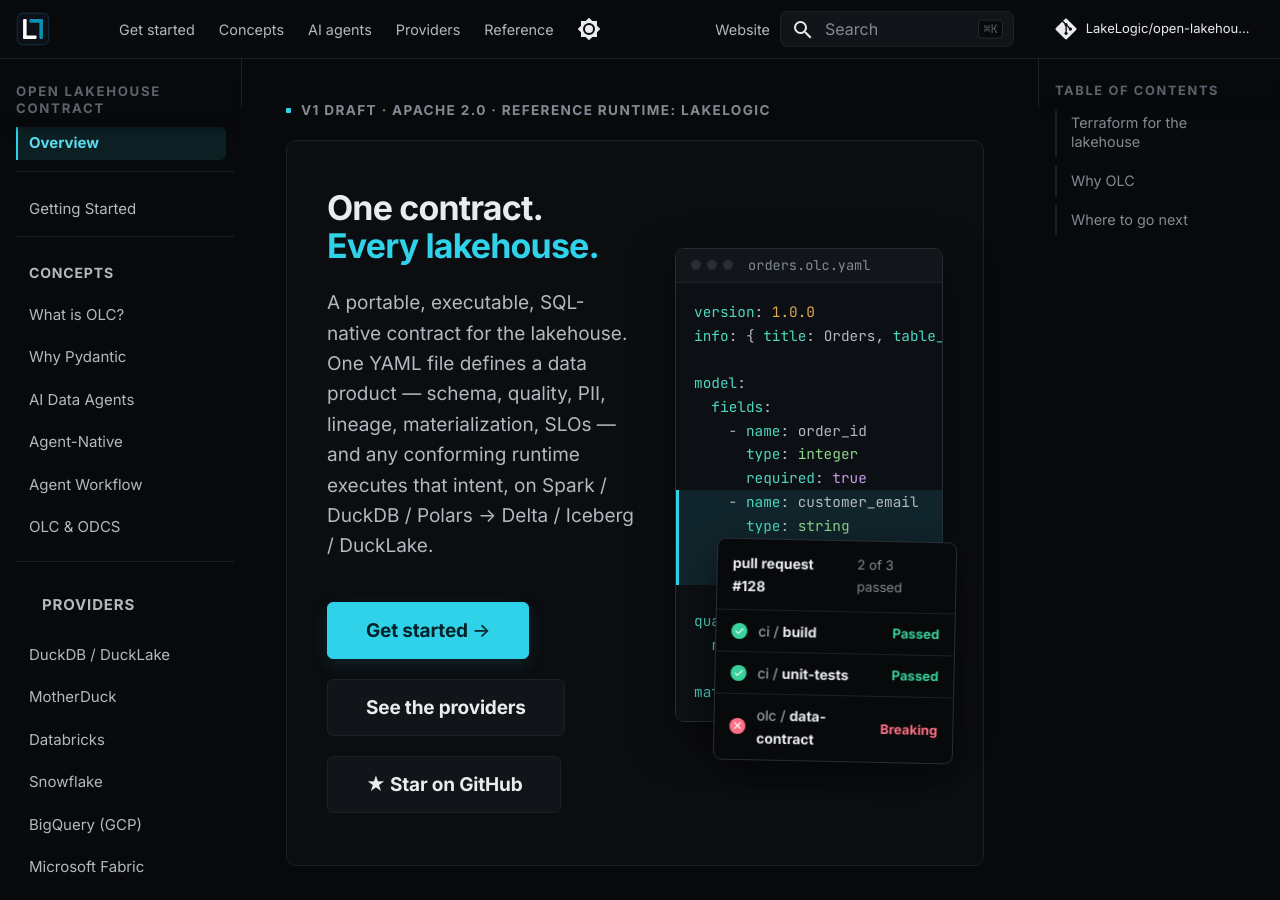
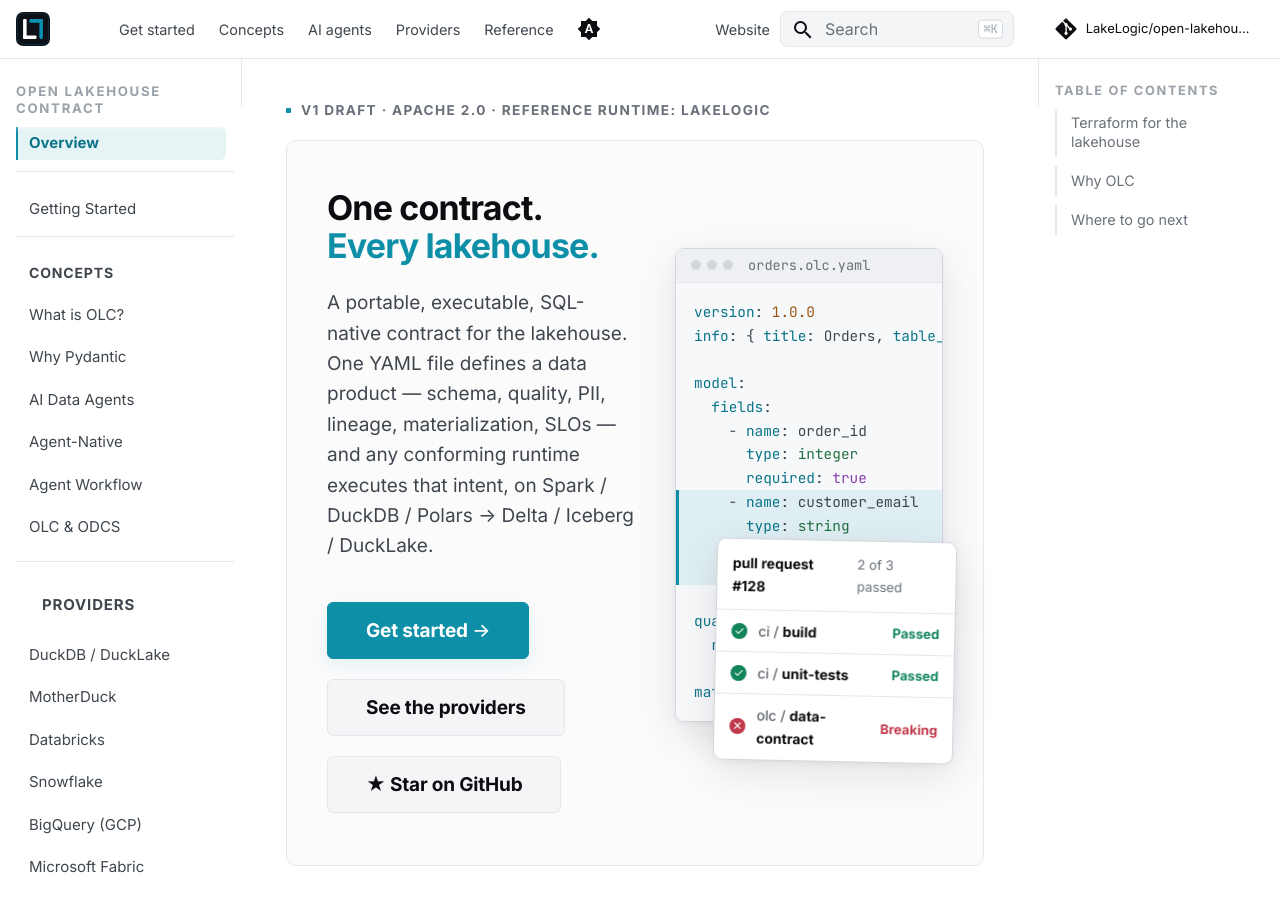
Before and after one commit to LakeLogic/open-lakehouse-contract, an MkDocs documentation site: the page built from docs/index.md, in a window 1280 px wide and 900 px high. Built offline with MkDocs 1.6.1 and Material for MkDocs 9.7.7, drawn with Linux system fonts in a browser that asks for light colours; comment, search, counter and statistics services are not loaded.

Commit message:
docs(theme): follow OS colour preference (prefers-color-scheme)
Three-entry palette: Auto (default, follows the visitor's OS — dark-OS gets near-black,
light-OS gets white) + explicit Light and Dark toggles that override and persist.

```diff
--- a/mkdocs.yml
+++ b/mkdocs.yml
@@ -24,19 +24,25 @@
     text: "Inter"
     code: "JetBrains Mono"
   palette:
-    # Dark (near-black) is the default; light mode remains one toggle away.
-    - scheme: slate
+    # Auto: follow the visitor's OS preference (dark-OS → near-black, light-OS → white).
+    - media: "(prefers-color-scheme)"
+      toggle:
+        icon: material/brightness-auto
+        name: Switch to light mode
+    - media: "(prefers-color-scheme: light)"
+      scheme: default
       primary: custom
       accent: light blue
       toggle:
         icon: material/brightness-7
-        name: Switch to light mode
-    - scheme: default
+        name: Switch to dark mode
+    - media: "(prefers-color-scheme: dark)"
+      scheme: slate
       primary: custom
       accent: light blue
       toggle:
         icon: material/brightness-4
-        name: Switch to dark mode
+        name: Switch to system preference
   features:
     # navigation.instant removed: its SPA-style page swaps re-trigger mermaid and leave
     # a stray "Syntax error" bomb on diagram-free pages. Full loads render mermaid cleanly.
```
